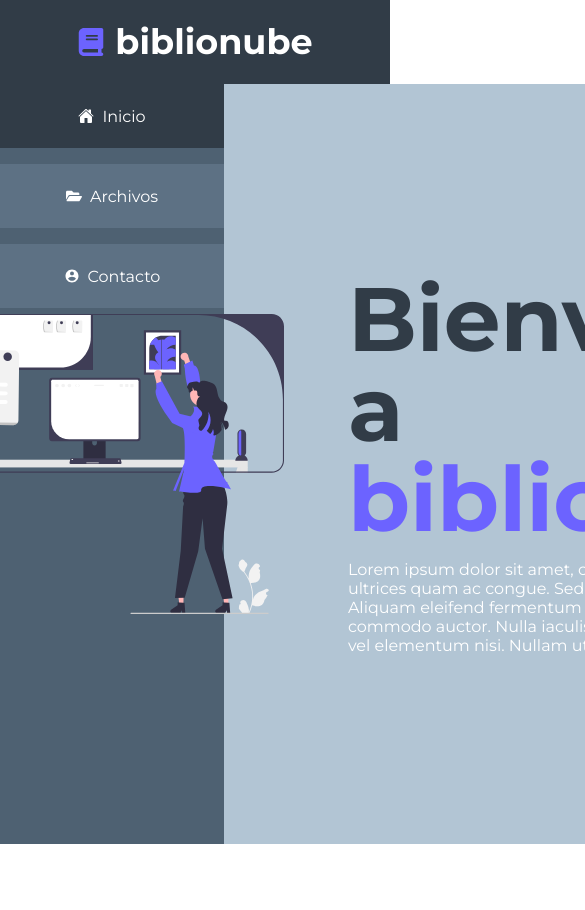
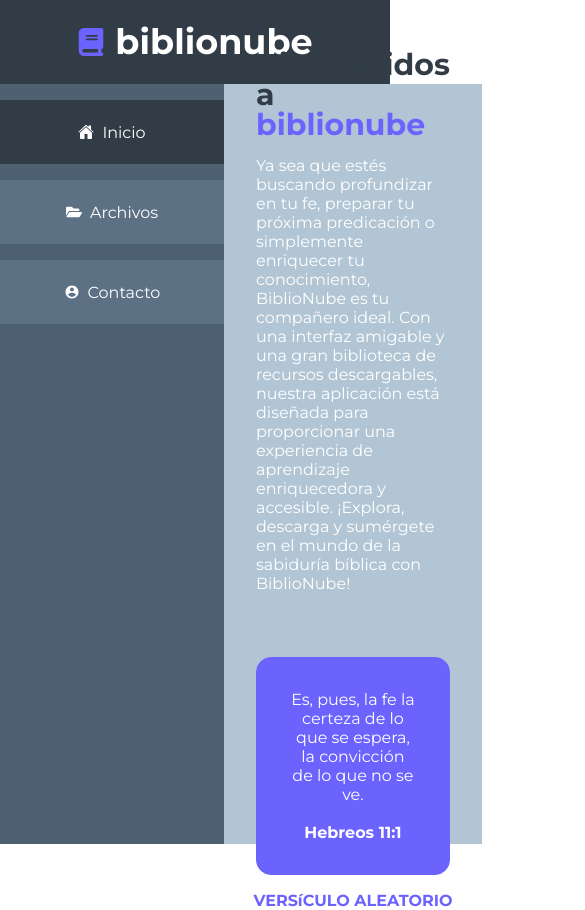
Before and after one commit to muzzadevs/biblionube, a React (Vite) app: page / in a window 390 px wide. Shown: the top 910 px of the page, 585 px wide, since content can reach past the window. Before the commit the page ends 844 px from the top, so only its background shows below. Built offline with nearby package versions, Linux system fonts and the light colour scheme.

Commit message:
Inicio responsive + dailyVerse

```diff
--- a/src/App.scss
+++ b/src/App.scss
@@ -9,6 +9,7 @@
 
 
 .navbar{
+  width:100%;
   height: 10vh;
   background-color: #313C47;
   color: white;
@@ -53,6 +54,7 @@
 
   .navButton{
     margin-bottom: 1rem;
+    margin-top: 1rem;
     width: 14rem;
     background-color: #5d7184;
     display: flex;
--- a/src/pages/Inicio.jsx
+++ b/src/pages/Inicio.jsx
@@ -1,52 +1,188 @@
 import React from "react";
 import { motion } from "framer-motion";
-import mySvg from "../assets/fotoInicio.svg";
 import styled from "@emotion/styled";
 
 const ContenedorInicio = styled(motion.div)`
   width: 100%;
-  height: 100%;
   display: flex;
-  justify-content: center;
   align-items: center;
-  flex-direction: row;
-
-  & img {
-    max-height: 300px;
-  }
+  flex-direction: column;
+  position: relative;
+  text-align: left;
 `;
 
 const ContenedorBienvenida = styled.div`
   display: flex;
   flex-direction: column;
-  margin-left: 4rem;
   justify-content: center;
+  max-width: 800px;
+  margin: 2rem;
 `;
 
 const Bienvenida = styled.h4`
   font-size: 90px;
   font-weight: bold;
-  text-align: left;
   color: #313c47;
   line-height: 1;
   margin-bottom: 1rem;
+
+  @media (max-width: 1000px) {
+    font-size: 70px;
+  }
+
+  @media (max-width: 800px) {
+    font-size: 50px;
+  }
+
+  @media (max-width: 650px) {
+    font-size: 30px;
+  }
 `;
 
 const ParrafoBienvenida = styled.p`
   color: white;
   text-align: left;
-  max-width: 600px;
+`;
+
+const CajaDailyVerse = styled.div`
+  color: white;
+  max-width: 800px;
+  height: auto;
+  background-color: #6c63ff;
+  display: flex;
+  justify-content: center;
+  flex-direction: column;
+  align-items: center;
+  border-radius: 15px;
+  border: 1px solid #6c63ff;
+  padding: 2em 2em;
+  text-align: center;
+  margin-top: 1rem;
+  margin: 2rem 2rem;
+`;
+
+const TituloDaily = styled.p`
+  margin-top: -1rem;
+  font-size: 1rem;
+  font-weight: 900;
+  color: #6c63ff;
+  position: relative;
 `;
 
 const Inicio = () => {
+  const versiculos = [
+    {
+      verse: "Proverbios 3:5-6",
+      verseCont:
+        "Confía en el Señor con todo tu corazón y no te apoyes en tu propio entendimiento. Reconócelo en todos tus caminos, y él enderezará tus sendas.",
+    },
+    {
+      verse: "Filipenses 4:13",
+      verseCont: "Todo lo puedo en Cristo que me fortalece.",
+    },
+    {
+      verse: "Jeremías 29:11",
+      verseCont:
+        "Porque yo sé los planes que tengo para ti, declara el Señor, planes de bienestar y no de calamidad, para darte un futuro y una esperanza.",
+    },
+    {
+      verse: "Isaías 41:10",
+      verseCont:
+        "No temas, porque yo estoy contigo; no te desanimes, porque yo soy tu Dios. Te fortaleceré, ciertamente te ayudaré, sí, te sostendré con la diestra de mi justicia.",
+    },
+    {
+      verse: "Mateo 11:28",
+      verseCont:
+        "Venid a mí todos los que estáis cansados y cargados, y yo os haré descansar.",
+    },
+    {
+      verse: "Salmos 23:1",
+      verseCont: "El Señor es mi pastor; nada me faltará.",
+    },
+    {
+      verse: "Romanos 8:28",
+      verseCont:
+        "Y sabemos que para los que aman a Dios, todas las cosas les ayudan a bien, esto es, a los que conforme a su propósito son llamados.",
+    },
+    {
+      verse: "2 Timoteo 1:7",
+      verseCont:
+        "Porque no nos ha dado Dios espíritu de cobardía, sino de poder, de amor y de dominio propio.",
+    },
+    {
+      verse: "Juan 16:33",
+      verseCont:
+        "Estas cosas os he hablado para que en mí tengáis paz. En el mundo tendréis aflicción, pero confiad, yo he vencido al mundo.",
+    },
+    {
+      verse: "Efesios 2:10",
+      verseCont:
+        "Porque somos hechura suya, creados en Cristo Jesús para buenas obras, las cuales Dios preparó de antemano para que anduviéramos en ellas.",
+    },
+    {
+      verse: "Mateo 28:20",
+      verseCont:
+        "Enseñándoles que guarden todas las cosas que os he mandado; y he aquí yo estoy con vosotros todos los días, hasta el fin del mundo. Amén.",
+    },
+    {
+      verse: "1 Corintios 15:58",
+      verseCont:
+        "Así que, hermanos míos amados, estad firmes y constantes, creciendo en la obra del Señor siempre, sabiendo que vuestro trabajo en el Señor no es en vano.",
+    },
+    {
+      verse: "Colosenses 3:23-24",
+      verseCont:
+        "Y todo lo que hagáis, hacedlo de corazón, como para el Señor y no para los hombres; sabiendo que del Señor recibiréis la recompensa de la herencia, porque a Cristo el Señor servís.",
+    },
+    {
+      verse: "Isaías 40:31",
+      verseCont:
+        "Pero los que esperan a Jehová tendrán nuevas fuerzas; levantarán alas como las águilas; correrán, y no se cansarán; caminarán, y no se fatigarán.",
+    },
+    {
+      verse: "1 Juan 4:4",
+      verseCont:
+        "Hijitos, vosotros sois de Dios y los habéis vencido, porque mayor es el que está en vosotros que el que está en el mundo.",
+    },
+    {
+      verse: "Mateo 6:33",
+      verseCont:
+        "Mas buscad primeramente el reino de Dios y su justicia, y todas estas cosas os serán añadidas.",
+    },
+    {
+      verse: "Hebreos 11:1",
+      verseCont:
+        "Es, pues, la fe la certeza de lo que se espera, la convicción de lo que no se ve.",
+    },
+    {
+      verse: "Salmo 37:4",
+      verseCont:
+        "Deléitate asimismo en Jehová, y él te concederá las peticiones de tu corazón.",
+    },
+    {
+      verse: "Romanos 15:13",
+      verseCont:
+        "Y el Dios de la esperanza os llene de todo gozo y paz en el creer, para que abundéis en esperanza por el poder del Espíritu Santo.",
+    },
+  ];
+
+  // Función para obtener un versículo aleatorio
+  const obtenerVersiculoAleatorio = () => {
+    const indiceAleatorio = Math.floor(Math.random() * versiculos.length);
+    return versiculos[indiceAleatorio];
+  };
+
+  // Versículo aleatorio
+  const versiculoAleatorio = obtenerVersiculoAleatorio();
+
   const containerVariants = {
     hidden: {
       opacity: 0,
-      x: -20,
+      y: -20,
     },
     visible: {
       opacity: 1,
-      x: 0,
+      y: 0,
       transition: {
         duration: 1,
         delay: 0.2,
@@ -60,21 +196,30 @@
       animate="visible"
       variants={containerVariants}
     >
-      <img src={mySvg} alt="Inicio" />
       <ContenedorBienvenida>
-        {" "}
         <Bienvenida>
           Bienvenidos a <br />
           <span style={{ color: "#6c63ff" }}>biblionube</span>
         </Bienvenida>
         <ParrafoBienvenida>
-          Lorem ipsum dolor sit amet, consectetur adipiscing elit. Integer
-          ultrices ultrices quam ac congue. Sed vel ligula quis diam tempus
-          eleifend. Aliquam eleifend fermentum molestie. Pellentesque nec ex
-          eget lectus commodo auctor. Nulla iaculis nulla id diam blandit
-          dignissim. Donec vel elementum nisi. Nullam ut mauris dui.
+          Ya sea que estés buscando profundizar en tu fe, preparar tu próxima
+          predicación o simplemente enriquecer tu conocimiento, BiblioNube es tu
+          compañero ideal. Con una interfaz amigable y una gran biblioteca de
+          recursos descargables, nuestra aplicación está diseñada para
+          proporcionar una experiencia de aprendizaje enriquecedora y accesible.
+          ¡Explora, descarga y sumérgete en el mundo de la sabiduría bíblica con
+          BiblioNube!
         </ParrafoBienvenida>
       </ContenedorBienvenida>
+
+      <CajaDailyVerse>
+        <div>
+          <p>{versiculoAleatorio.verseCont}</p>
+          <br />
+          <p style={{ fontWeight: "bold" }}>{versiculoAleatorio.verse}</p>
+        </div>
+      </CajaDailyVerse>
+      <TituloDaily>VERSíCULO ALEATORIO</TituloDaily>
     </ContenedorInicio>
   );
 };
```
